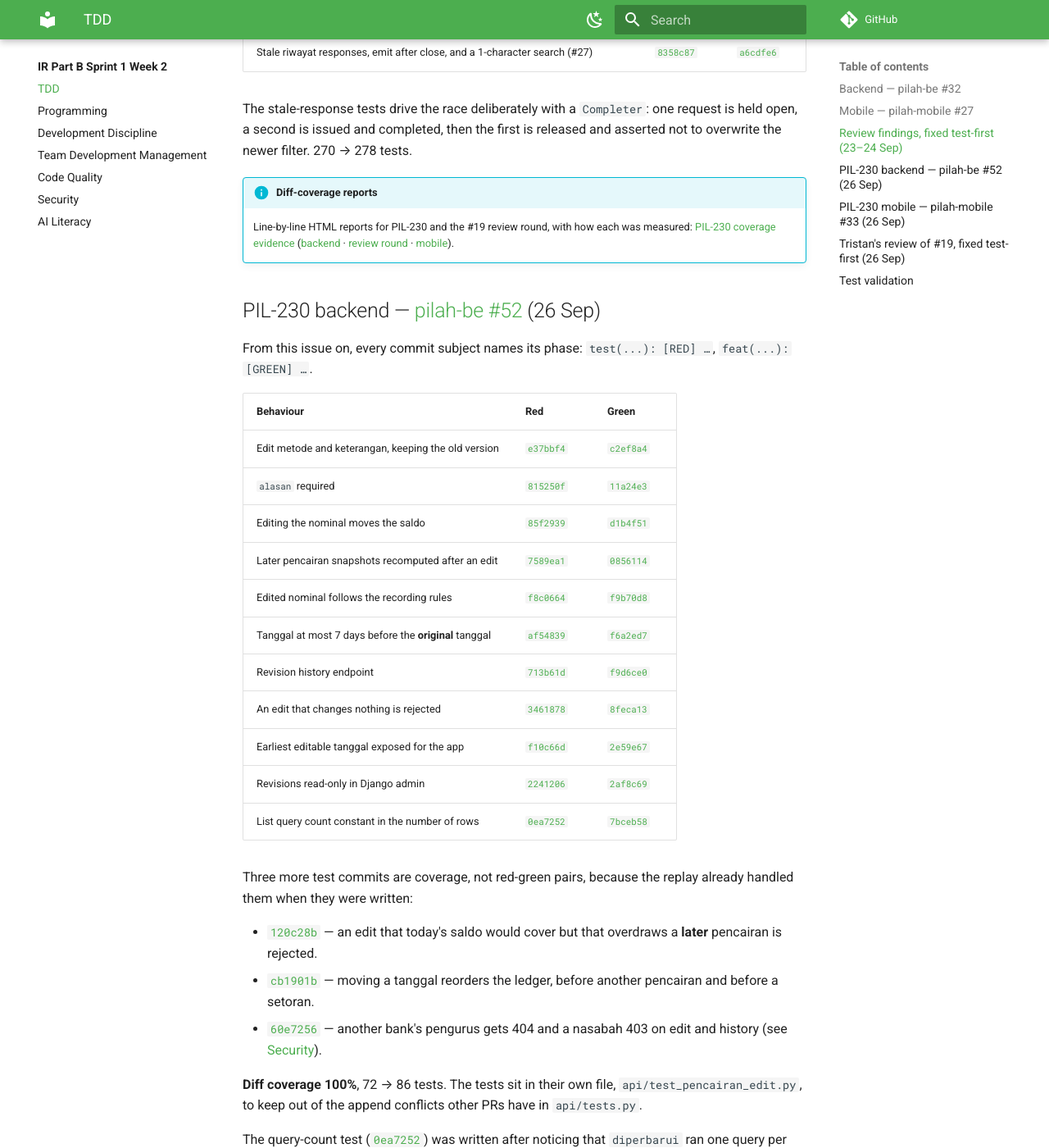
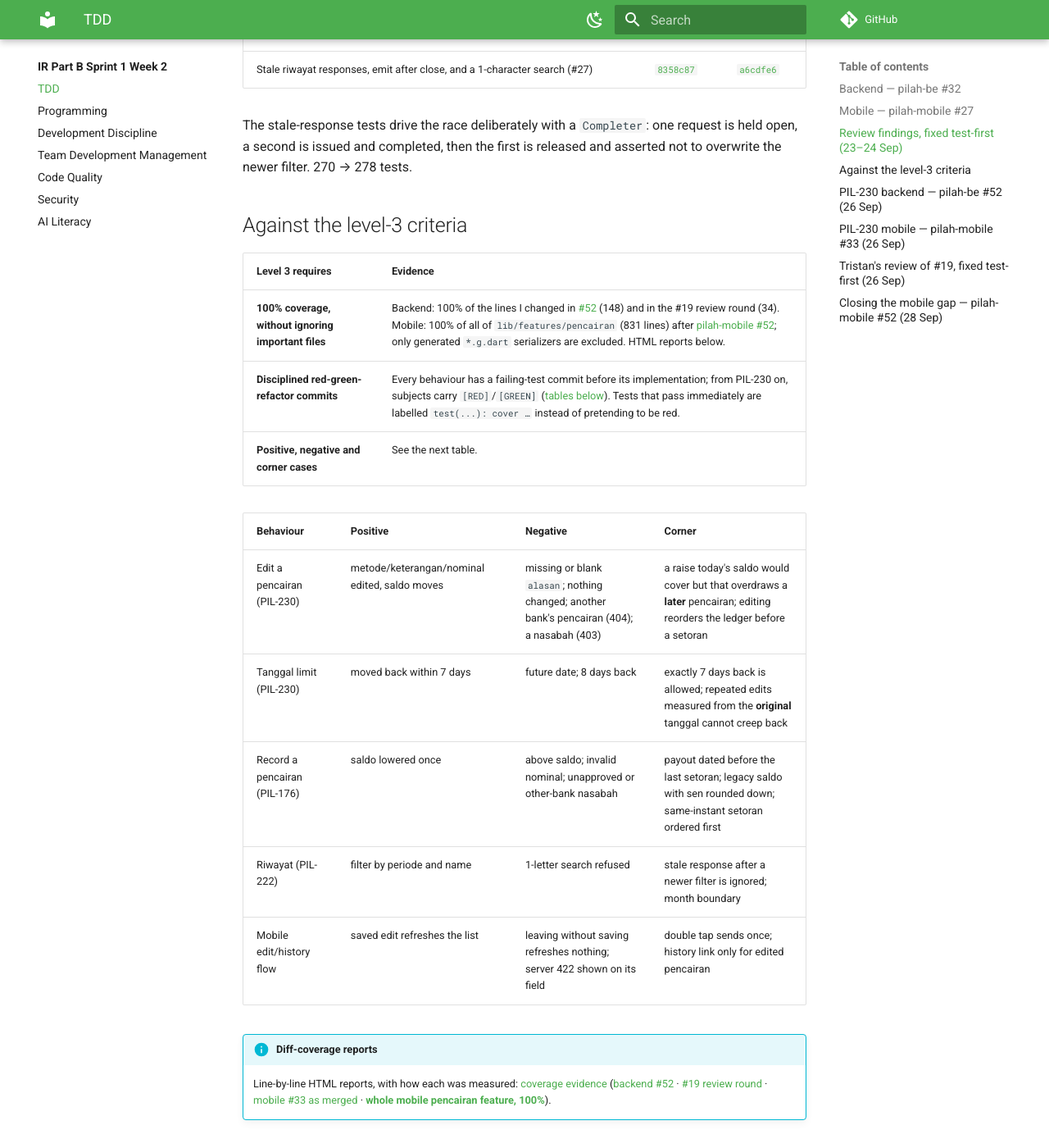
Before and after one commit to mvfi0/pilah-docs, an MkDocs documentation site: the page built from docs/review-week-2/part-b/tdd.md, in a window 1280 px wide and 1400 px high, scrolled down 1550 px. Shown: the whole window at 82% size. Built offline with MkDocs 1.6.1 and Material for MkDocs 9.7.7, drawn with Linux system fonts in a browser that asks for light colours; comment, search, counter and statistics services are not loaded; some of the changed text lies outside the part shown.

Commit message:
docs(review): reach TDD level-3 evidence and raise TDM to 3
TDD maps week-2 evidence to the three level-3 criteria: 100% coverage of
my backend changes and of the whole mobile pencairan feature (after the
test-only pilah-mobile #52, with its HTML report), phase-tagged commits,
and a positive/negative/corner case table. TDM moves to 3: the #64 review
gives concrete, feasible fixes.

Co-Authored-By: Claude Opus 5.5 <noreply@anthropic.com>

```diff
--- a/docs/review-week-2/part-b/tdd.md
+++ b/docs/review-week-2/part-b/tdd.md
@@ -1,7 +1,7 @@
 # Test Driven Development
 
 !!! success "Competency level: 3"
-    PIL-222 and PIL-230 built test-first in both repositories (100% backend diff coverage on both, 87.5% and 82.8% on mobile), and every finding from two review rounds fixed with its failing test first.
+    PIL-222 and PIL-230 built test-first with phase-tagged commits; 100% coverage of my backend changes and of the whole mobile pencairan feature; positive, negative and corner cases for every behaviour; every finding from two review rounds fixed with its failing test first.
 
 ## Backend — [pilah-be #32](https://github.com/bank-sampah-PILAH/pilah-be/pull/32)
 
@@ -43,8 +43,24 @@ Heraldo's review of the three open PRs produced eight findings. Each fix is a fa
 
 The stale-response tests drive the race deliberately with a `Completer`: one request is held open, a second is issued and completed, then the first is released and asserted not to overwrite the newer filter. 270 → 278 tests.
 
+## Against the level-3 criteria
+
+| Level 3 requires | Evidence |
+|---|---|
+| **100% coverage, without ignoring important files** | Backend: 100% of the lines I changed in [#52](https://github.com/bank-sampah-PILAH/pilah-be/pull/52) (148) and in the #19 review round (34). Mobile: 100% of all of `lib/features/pencairan` (831 lines) after [pilah-mobile #52](https://github.com/bank-sampah-PILAH/pilah-mobile/pull/52); only generated `*.g.dart` serializers are excluded. HTML reports below. |
+| **Disciplined red-green-refactor commits** | Every behaviour has a failing-test commit before its implementation; from PIL-230 on, subjects carry `[RED]`/`[GREEN]` ([tables below](#pil-230-backend-pilah-be-52-26-sep)). Tests that pass immediately are labelled `test(...): cover …` instead of pretending to be red. |
+| **Positive, negative and corner cases** | See the next table. |
+
+| Behaviour | Positive | Negative | Corner |
+|---|---|---|---|
+| Edit a pencairan (PIL-230) | metode/keterangan/nominal edited, saldo moves | missing or blank `alasan`; nothing changed; another bank's pencairan (404); a nasabah (403) | a raise today's saldo would cover but that overdraws a **later** pencairan; editing reorders the ledger before a setoran |
+| Tanggal limit (PIL-230) | moved back within 7 days | future date; 8 days back | exactly 7 days back is allowed; repeated edits measured from the **original** tanggal cannot creep back |
+| Record a pencairan (PIL-176) | saldo lowered once | above saldo; invalid nominal; unapproved or other-bank nasabah | payout dated before the last setoran; legacy saldo with sen rounded down; same-instant setoran ordered first |
+| Riwayat (PIL-222) | filter by periode and name | 1-letter search refused | stale response after a newer filter is ignored; month boundary |
+| Mobile edit/history flow | saved edit refreshes the list | leaving without saving refreshes nothing; server 422 shown on its field | double tap sends once; history link only for edited pencairan |
+
 !!! info "Diff-coverage reports"
-    Line-by-line HTML reports for PIL-230 and the #19 review round, with how each was measured: [PIL-230 coverage evidence](../../sprints/sprint-1/evidence/PIL-230-coverage.md) ([backend](../../sprints/sprint-1/evidence/pil-230-be-diff-coverage.html) · [review round](../../sprints/sprint-1/evidence/pil-176-review2-diff-coverage.html) · [mobile](../../sprints/sprint-1/evidence/pil-230-mobile-diff-coverage.html)).
+    Line-by-line HTML reports, with how each was measured: [coverage evidence](../../sprints/sprint-1/evidence/PIL-230-coverage.md) ([backend #52](../../sprints/sprint-1/evidence/pil-230-be-diff-coverage.html) · [#19 review round](../../sprints/sprint-1/evidence/pil-176-review2-diff-coverage.html) · [mobile #33 as merged](../../sprints/sprint-1/evidence/pil-230-mobile-diff-coverage.html) · [**whole mobile pencairan feature, 100%**](../../sprints/sprint-1/evidence/pencairan-mobile-coverage.html)).
 
 ## PIL-230 backend — [pilah-be #52](https://github.com/bank-sampah-PILAH/pilah-be/pull/52) (26 Sep)
 
@@ -103,6 +119,10 @@ Plus a coverage test that a nasabah still cannot record a pencairan once list an
 
 Each red test failed for the reason in the finding before its fix: the admin allowed `add`, history said Rp 7.001 against a stored Rp 7.000,50, a payout dated before the only setoran was accepted (201), and a nasabah got 403.
 
+## Closing the mobile gap — [pilah-mobile #52](https://github.com/bank-sampah-PILAH/pilah-mobile/pull/52) (28 Sep)
+
+#27 and #33 were merged at 87.5% and 82.8%. A test-only PR brings the whole pencairan feature to 100%: [`54c6877`](https://github.com/bank-sampah-PILAH/pilah-mobile/commit/54c6877) (detail sheet edit and history links), [`348d7f2`](https://github.com/bank-sampah-PILAH/pilah-mobile/commit/348d7f2) (history refresh), [`b619aba`](https://github.com/bank-sampah-PILAH/pilah-mobile/commit/b619aba) (empty-nasabah submit, back arrow). 652 → 659 tests.
+
 ## Test validation
 
 One of these tests was checked to prove it fails for the right reason, not merely passes. The first version of the short-search test used `verify` twice; because mocktail's `verify` consumes recorded calls, the second call found none and failed even though the code was already correct. Rewritten to consume the initial load and then assert `verifyNever`, it fails on the unfixed code and passes on the fix.
```
Also changed, not shown: docs/review-week-2/index.md (+2 -2 lines), docs/review-week-2/part-b/team-development-management.md (+4 -2 lines), docs/sprints/sprint-1/evidence/PIL-230-coverage.md (+13 -0 lines), docs/sprints/sprint-1/evidence/pencairan-mobile-coverage.html (added, +12 -0 lines).
